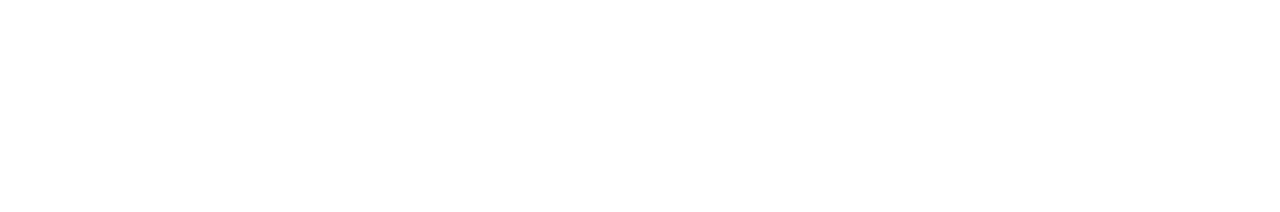
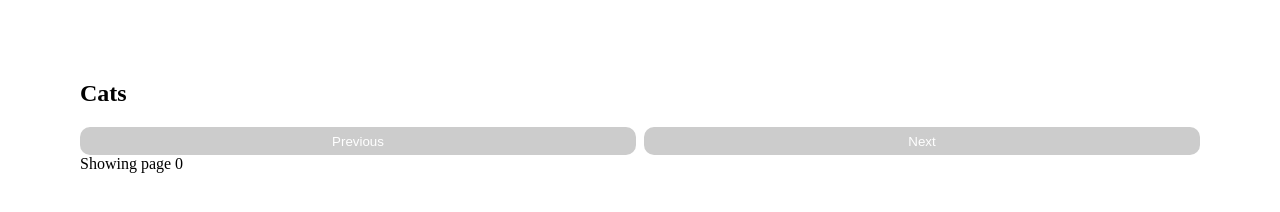
Before and after one commit to mariiashabelnik/cats, a website built with Vite: page index.html in a window 1280 px wide. Built offline with nearby package versions, Linux system fonts and the light colour scheme; no server answers.

Commit message:
Base working

```diff
--- a/css/style.css
+++ b/css/style.css
@@ -1 +1,48 @@
-body {}
+main {
+    max-width: 70rem;
+    margin: 5rem auto;
+}
+
+.gallery {
+    display: grid;
+    grid-template-columns: repeat(auto-fit, minmax(20rem, 1fr));
+    gap: 0.5em;
+    margin-top: 0.5em;
+}
+
+
+.gallery img {
+    width: 100%;
+    height: auto;
+    aspect-ratio: 1/1;
+    border-radius: 40%;
+    object-fit: cover;
+    object-position: center;
+}
+
+.nav-button {
+    display: flex;
+    gap: 0.5em;
+}
+
+.previous {
+    flex: 1;
+}
+
+.next {
+    flex: 1;
+}
+
+button {
+    padding: 0.5em;
+    border-radius: 10px;
+    border: none;
+    color: #fff;
+    cursor: pointer;
+    background: linear-gradient(180deg, #4b91f7 0%, #367af6 100%);
+}
+
+button:disabled {
+    cursor: not-allowed;
+    background: #ccc
+}
--- a/index.html
+++ b/index.html
@@ -8,5 +8,17 @@
     <script src="js/main.js" type="module"></script>
     <link rel="stylesheet" href="css/style.css" />
   </head>
-  <body></body>
+  <body>
+    <main>
+      <section>
+        <h1>Cats</h1>
+      </section>
+      <section class="nav-button">
+        <button class="previous">Previous</button>
+        <button class="next">Next</button>
+      </section>
+      <section>Showing page <span id="pageNum"></span></section>
+      <section class="gallery"></section>
+    </main>
+  </body>
 </html>
--- a/js/main.js
+++ b/js/main.js
@@ -1 +1,84 @@
-console.log("hello");
+let page = 0;
+const apiKey = "65deb3b4-e14f-46c6-b7c8-b703f8ee06c9";
+
+const toggleButtons = (buttonStates) => {
+  buttonStates.forEach((item) => {
+    const btn = document.querySelector(`.${item.name}`);
+    btn.disabled = item.disabled;
+  });
+};
+
+const drawPageNumber = () => {
+  const pageNum = document.querySelector("#pageNum");
+  pageNum.innerHTML = page;
+};
+
+const loadApi = async () => {
+  // disable both button
+  const inactivateButtonState = [
+    { name: "previous", disabled: true },
+    { name: "next", disabled: true },
+  ];
+  toggleButtons(inactivateButtonState);
+
+  const myHeaders = new Headers();
+  myHeaders.append("Content-Type", "application/json");
+  myHeaders.append("x-api-key", apiKey);
+
+  // draw page number
+  drawPageNumber();
+
+  const requestOptions = {
+    method: "GET",
+    headers: myHeaders,
+  };
+  try {
+    const result = await fetch(
+      `https://api.thecatapi.com/v1/images/search?order=asc&page=${page}&limit=12`,
+      requestOptions
+    );
+    const cats = await result.json();
+    // active buttons again
+    const buttonState = [{ name: "next", disabled: false }];
+    if (page === 0) {
+      buttonState.push({ name: "previous", disabled: true });
+    } else {
+      buttonState.push({ name: "previous", disabled: false });
+    }
+    toggleButtons(buttonState);
+    drawImages(cats);
+  } catch (error) {
+    // we have error with api
+  }
+};
+
+const drawImages = (cats) => {
+  const gallery = document.querySelector(".gallery");
+  // empty old images
+  gallery.innerHTML = "";
+
+  cats.forEach((cat) => {
+    const tmpImg = document.createElement("img");
+    tmpImg.src = cat.url;
+    gallery.appendChild(tmpImg);
+  });
+};
+
+const init = () => {
+  document.querySelector(".next").addEventListener("click", () => {
+    console.log("next button");
+    page++;
+    loadApi();
+  });
+
+  document.querySelector(".previous").addEventListener("click", () => {
+    page--;
+    loadApi();
+    console.log("prev button");
+  });
+
+  //load cats
+  loadApi();
+};
+
+init();
```
